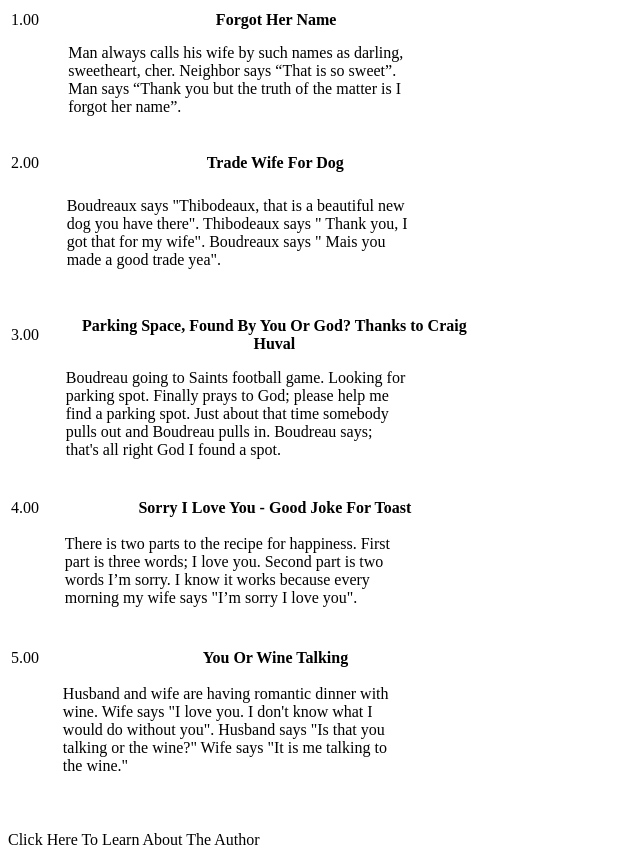
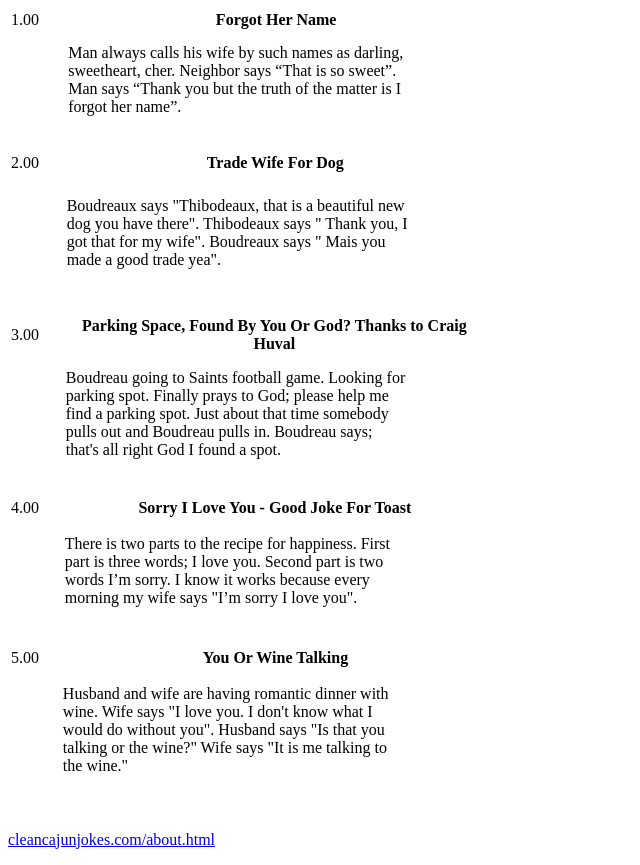
Before and after one commit to OmegaBodega/OmegaBodega.github.io, a plain HTML site: page index.html in a window 1280 px wide. Shown: the whole page, without its empty margins (0-640 px from the left). Drawn offline with Linux system fonts and the light colour scheme.

Commit message:
Update index.html

```diff
--- a/index.html
+++ b/index.html
@@ -80,5 +80,5 @@
 </tr>
 </tbody>
 </table>
-<p>Click Here To Learn About The Author</p>
+<p><a title="Click Here To Learn About The Author" href="cleancajunjokes.com/about.html">cleancajunjokes.com/about.html</a></p>
 </html>
```
